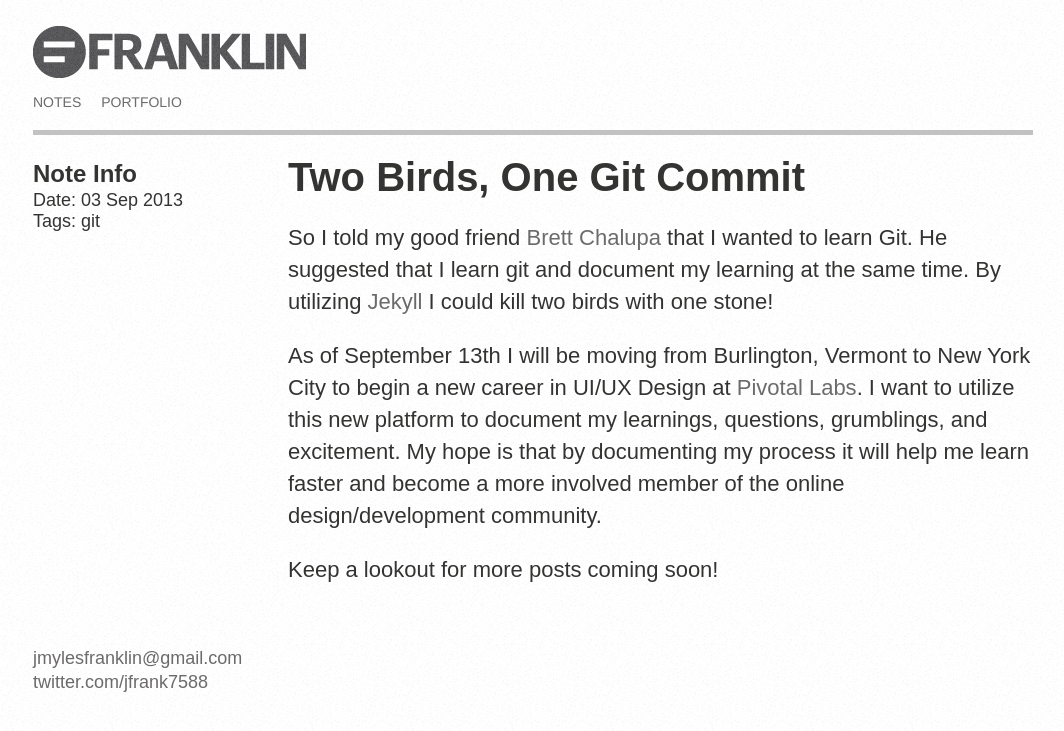
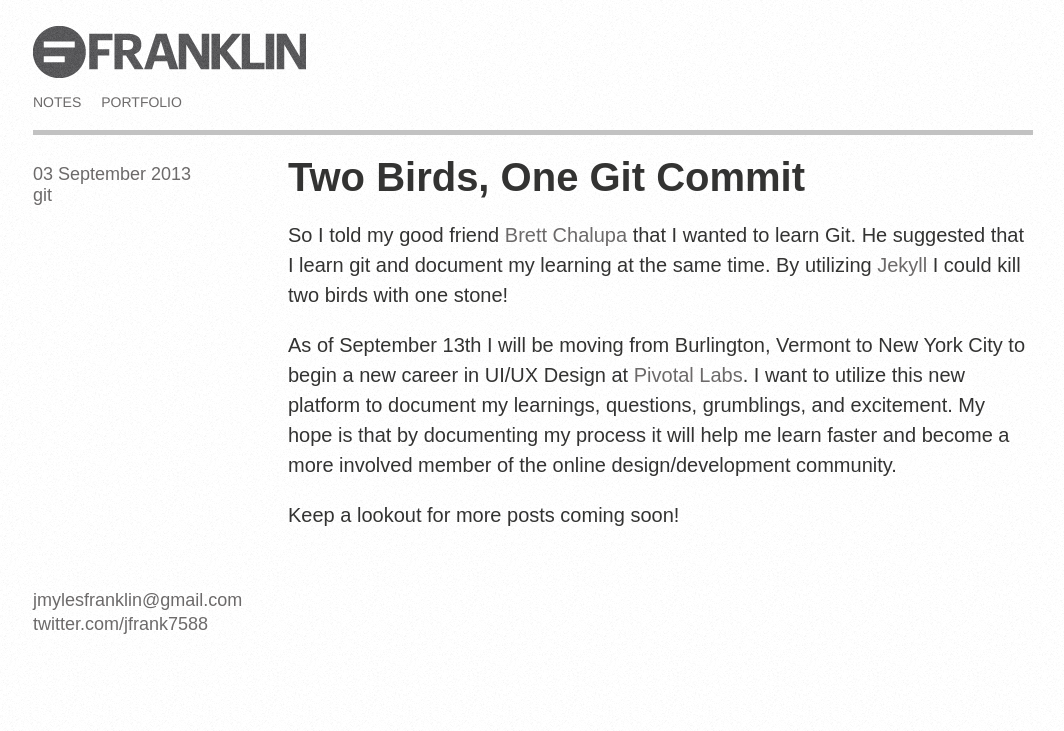
Before and after one commit to joshmfranklin/notes, a Jekyll site: the page built from _posts/2013-09-03-two-birds-one-git-commit.md, in a window 1280 px wide. Shown: the top 731 px of the page, without its empty margins (107-1171 px from the left). Built offline with Jekyll 4.4.1, drawn with Linux system fonts in a browser that asks for light colours; Markdown is read by kramdown in place of the engine named in the settings.

Commit message:
changes post styles

```diff
--- a/_layouts/post.html
+++ b/_layouts/post.html
@@ -3,9 +3,8 @@ layout: default
 ---
 <div class="note_container grid_12">
   <div class="note_info grid_3">
-    <h4>Note Info</h4>
-    <p class="meta">Date: {{ page.date | date_to_string }}</p>
-    <p class="meta">Tags: {{ page.tags }}</p>
+    <p class="meta">{{ page.date | date: "%d %B %Y" }}</p>
+    <p class="meta">{{ page.tags }}</p>
   </div>
   <div class="note_content grid_9 omega">
     <h2>{{ page.title }}</h2>
--- a/css/main.css
+++ b/css/main.css
@@ -98,7 +98,8 @@ ul {
 
 /* note Styles */
 .note_info {
-  margin-top: 3px;
+  color: #6C6A6A;
+  margin-top: 9px;
   float: left;
 }
 
@@ -109,6 +110,7 @@ ul {
 .note_info h4 {
   margin-top: 2px;
   margin-bottom: 2px;
+  color: #6C6A6A;
 }
 
 .note_info .meta {
@@ -123,8 +125,8 @@ ul {
 }
 
 .note {
-  font-size: 22px;
-  line-height: 32px;
+  font-size: 20px;
+  line-height: 30px;
 }
 
 .note ol {
```
